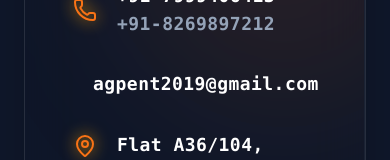
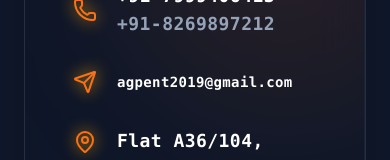
Before and after one commit to amal-prasad/agp-website, a React (Vite) app: page / in a window 390 px wide. Shown: the part 7661-7821 px from the top of the page. Built offline with nearby package versions, Linux system fonts and the light colour scheme.

Commit message:
email mobile size change

```diff
--- a/src/App.jsx
+++ b/src/App.jsx
@@ -486,7 +486,8 @@ const Contact = () => {
   };
 
   return (
-    <section id="contact" className="py-24 relative">
+    // UPDATED: Added 'scroll-mt-32' to prevent navbar overlap
+    <section id="contact" className="py-24 relative scroll-mt-32">
       <div className="max-w-7xl mx-auto px-6 relative z-10">
         <Reveal>
           {/* GLASS CONTAINER */}
@@ -505,14 +506,19 @@ const Contact = () => {
                       <p className="font-mono text-lg font-bold text-slate-400 tracking-wide">+91-8269897212</p>
                     </div>
                   </div>
+
+                  {/* UPDATED: Email Font Size (text-sm for mobile, md:text-lg for desktop) */}
                   <div className="flex items-center gap-5">
                     <Send className="text-brand-orange drop-shadow-[0_0_8px_orange]" size={24} />
-                    <p className="font-mono text-lg font-bold text-white tracking-wide">agpent2019@gmail.com</p>
+                    <p className="font-mono text-sm md:text-lg font-bold text-white tracking-wide text-ellipsis overflow-hidden">
+                      agpent2019@gmail.com
+                    </p>
                   </div>
+
                   <div className="flex items-start gap-5">
                     <MapPin className="text-brand-orange drop-shadow-[0_0_8px_orange] mt-1 shrink-0" size={24} />
                     <p className="font-mono text-lg font-bold text-white tracking-wide leading-relaxed">
-                      Flat A36/104, Treasure Fantasy<br/>
+                      Flat A36/104, Treasure Fantsy<br/>
                       CAT Road, Rau<br/>
                       Indore - 453331
                     </p>
@@ -578,7 +584,6 @@ const Contact = () => {
     </section>
   );
 };
-
 const Footer = () => (
   <footer className="bg-brand-black text-slate-500 py-12 border-t border-slate-900 text-sm relative z-10">
     <div className="max-w-7xl mx-auto px-6 flex flex-col md:flex-row justify-between items-center gap-6">
```
